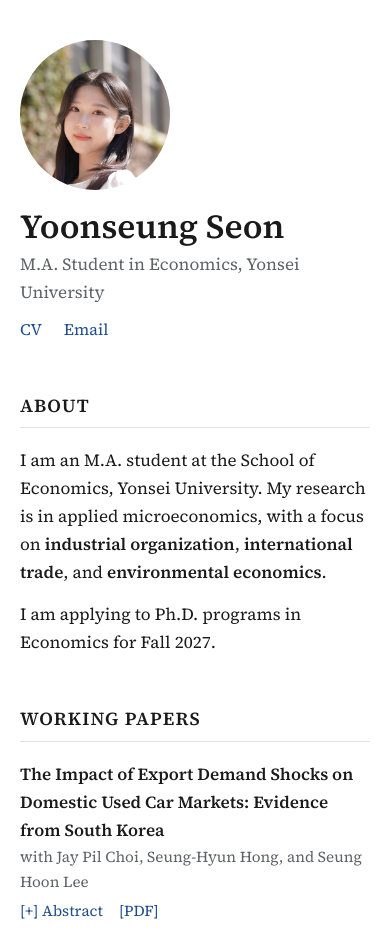
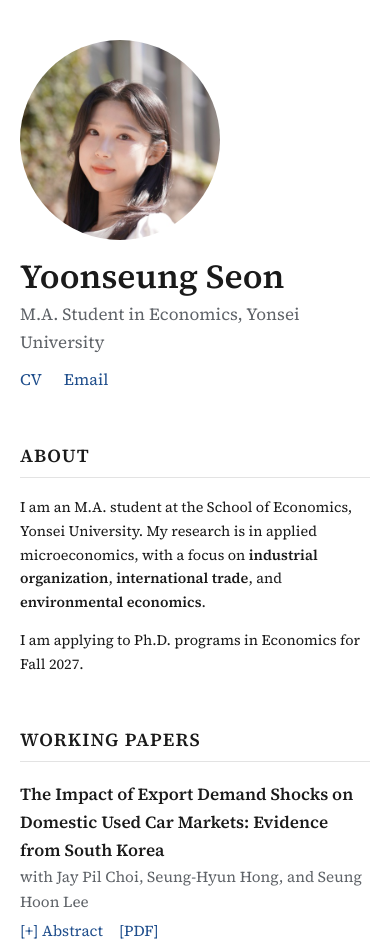
Before and after one commit to yoonseungseon/yoonseungseon.github.io, a plain HTML site: page index.html in a window 390 px wide. Shown: the top 944 px of the page. Drawn offline with Linux system fonts and the light colour scheme.

Commit message:
Enlarge photo, shrink About text
Co-Authored-By: Claude Opus 5.5 <noreply@anthropic.com>

```diff
--- a/index.html
+++ b/index.html
@@ -37,7 +37,7 @@
     /* Header */
     header { display: flex; gap: 28px; align-items: center; margin-bottom: 40px; }
     header img {
-      width: 190px; height: 190px; object-fit: cover;
+      width: 240px; height: 240px; object-fit: cover;
       border-radius: 50%; flex-shrink: 0;
     }
     h1 { font-size: 2.1rem; font-weight: 600; margin: 0 0 4px; line-height: 1.2; }
@@ -54,6 +54,7 @@
       border-bottom: 1px solid var(--rule);
     }
     p { margin: 0 0 14px; }
+    #about p { font-size: 0.9rem; }
 
     /* Papers */
     .paper { margin-bottom: 26px; }
@@ -78,7 +79,7 @@
       body { font-size: 17px; }
       main { padding: 40px 20px 72px; }
       header { flex-direction: column; align-items: flex-start; gap: 16px; }
-      header img { width: 150px; height: 150px; }
+      header img { width: 200px; height: 200px; }
       ul.plain li { grid-template-columns: 1fr; }
     }
   </style>
```
